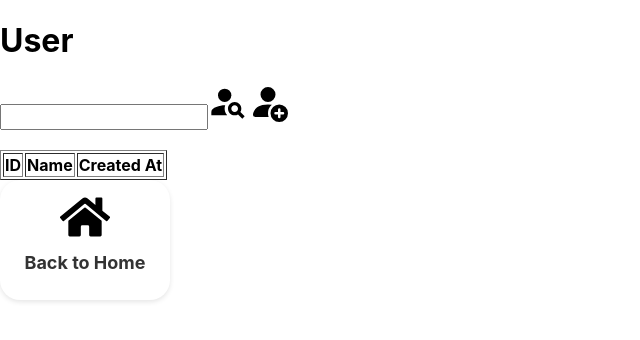
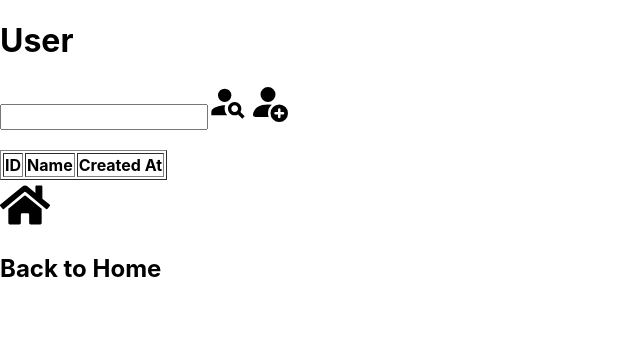
Before and after one commit to nicolaics/pos_pharmacy, a React (Create React App) app in the folder frontend/: page /customer in a window 1280 px wide. Shown: the top 340 px of the page, without its empty margins (0-640 px from the left). Built offline with nearby package versions, Linux system fonts and the light colour scheme.

Commit message:
modify routes

```diff
--- a/frontend/src/components/Customer/LandingPage/Customer.tsx
+++ b/frontend/src/components/Customer/LandingPage/Customer.tsx
@@ -89,7 +89,7 @@ const ViewCustomerPage: React.FC = () => {
   };
 
   const register = () => {
-    navigate("/customer/add");
+    navigate("/customer/detail");
   }
 
   return (
@@ -102,8 +102,8 @@ const ViewCustomerPage: React.FC = () => {
           <MdPersonSearch size={40} className="customer-search-btn" onClick={search} />
           <BsPersonFillAdd size={40} className="customer-add-btn" onClick={register} />
         </span>
-        <div className="table">
-          <table id="dataTable" border={1}>
+        <div className="customer-table">
+          <table id="customer-data-table" border={1}>
             <thead>
               <tr>
                 <th>ID</th>
@@ -116,7 +116,7 @@ const ViewCustomerPage: React.FC = () => {
         </div>
       </div>
 
-      <div className="view-user-grid-item" onClick={returnToHome}>
+      <div className="customer-grid-item" onClick={returnToHome}>
           <FaHome size={50} />
           <h2>Back to Home</h2>
         </div>
```
